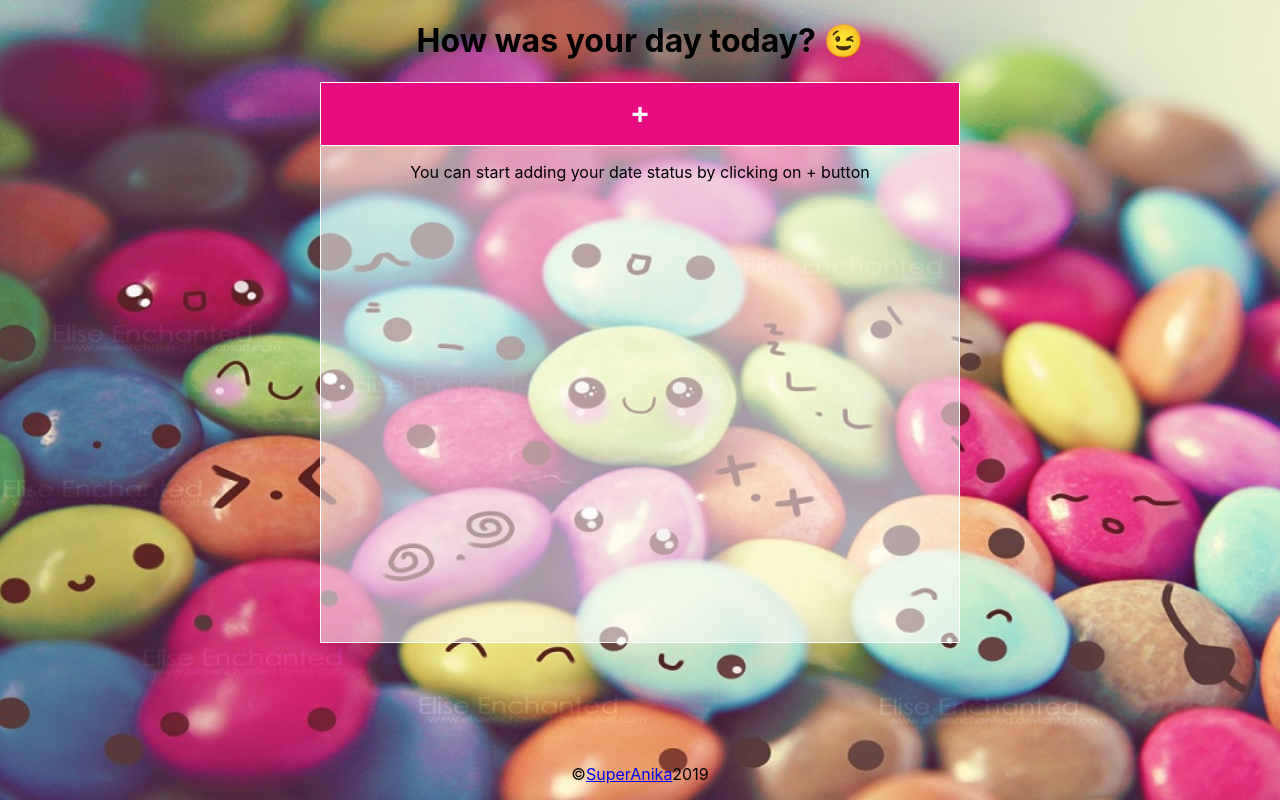
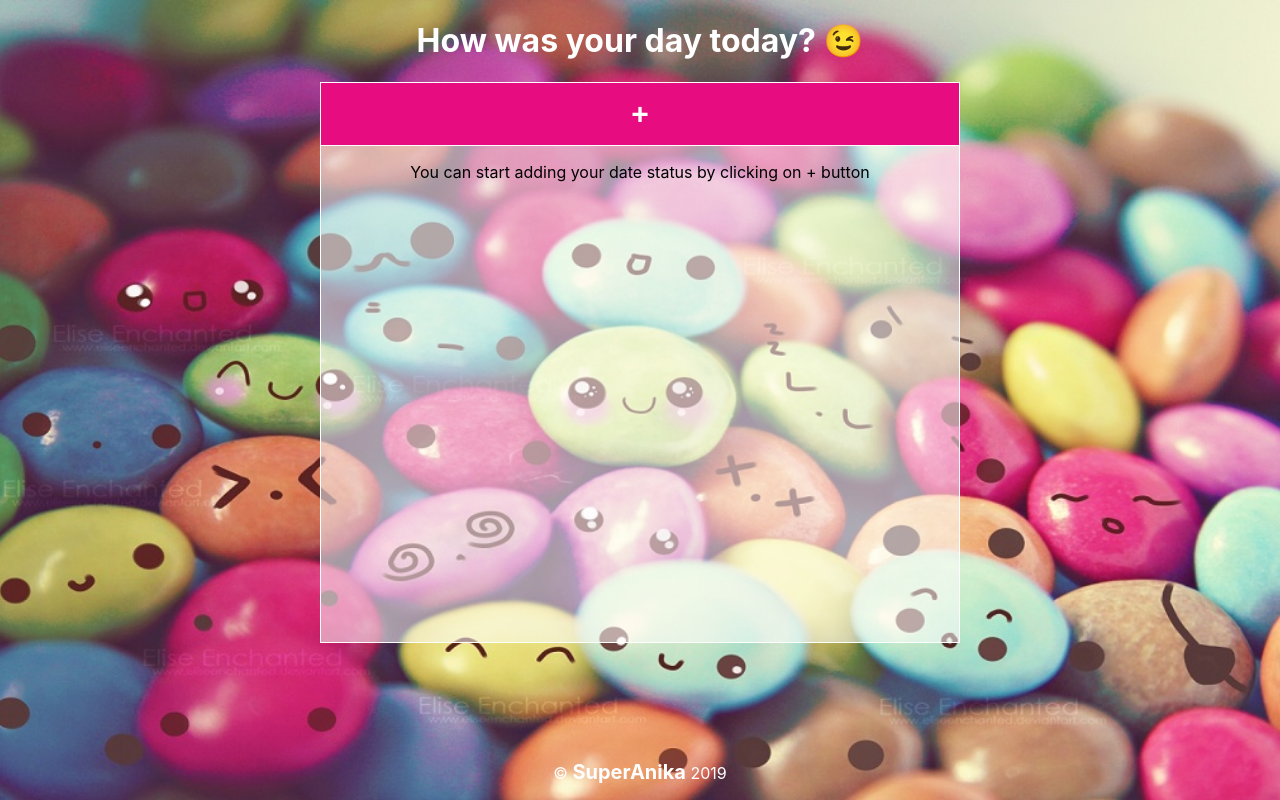
Before and after one commit to superanika/f-online-life-calendar-superanika, a React (Create React App) app: page /edit in a window 1280 px wide. Built offline with nearby package versions, Linux system fonts and the light colour scheme.

Commit message:
create styles for header and footer components

```diff
--- a/package.json
+++ b/package.json
@@ -4,8 +4,10 @@
   "version": "0.1.0",
   "private": true,
   "dependencies": {
+    "bootstrap": "^4.3.1",
     "node-sass": "^4.12.0",
     "react": "^16.8.6",
+    "react-bootstrap": "^1.0.0-beta.9",
     "react-datepicker": "^2.7.0",
     "react-dom": "^16.8.6",
     "react-router-dom": "^5.0.1",
--- a/src/components/Footer/Footer.js
+++ b/src/components/Footer/Footer.js
@@ -1,12 +1,14 @@
 import React from 'react';
+import './Footer.scss';
 
 class Footer extends React.Component {
+
     render () {
+        const url= "https://www.linkedin.com/in/ana-mar%C3%ADa-romero-garcia/";
+
         return (
             <p className="footer__copy">
-                  ©
-                  <a href="https://www.linkedin.com/in/ana-mar%C3%ADa-romero-garcia/" target="blank">SuperAnika</a>
-                  2019
+                  ©  <a href={url} target="blank" className="linkedin">SuperAnika</a>  2019
             </p>
         );
     }
--- /dev/null
+++ b/src/components/Footer/Footer.scss
@@ -0,0 +1,10 @@
+.footer__copy {
+    font-size: 16px;
+    color: white;
+}
+.linkedin {
+    font-size: 20px;
+    font-weight: bold;
+    text-decoration: none;
+    color: white;
+}
--- a/src/components/Header/Header.js
+++ b/src/components/Header/Header.js
@@ -1,4 +1,5 @@
 import React from 'react';
+import './Header.scss';
 
 class Header extends React.Component {
     render () {
--- /dev/null
+++ b/src/components/Header/Header.scss
@@ -0,0 +1,3 @@
+.header__title {
+    color: white;
+}
```
Also changed, not shown: 1 other file (tests, documents, lock files or other folders).
